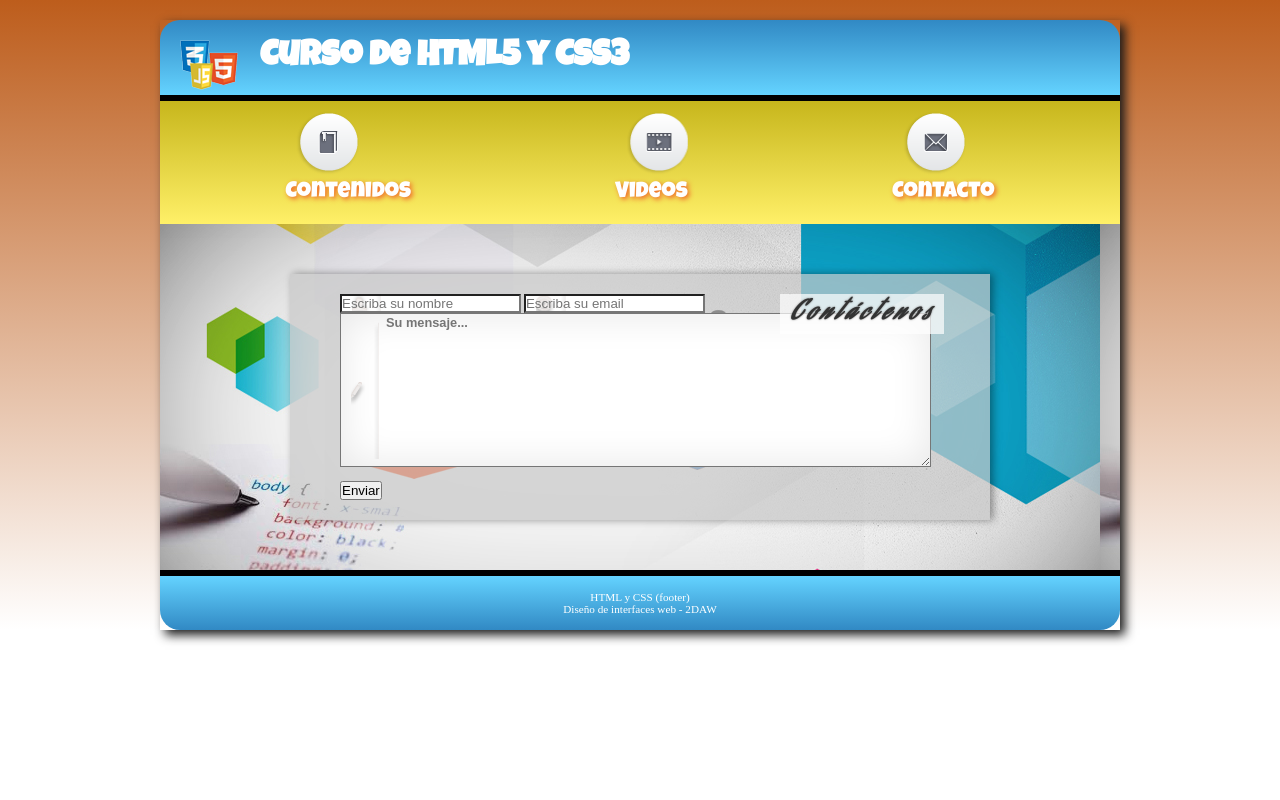
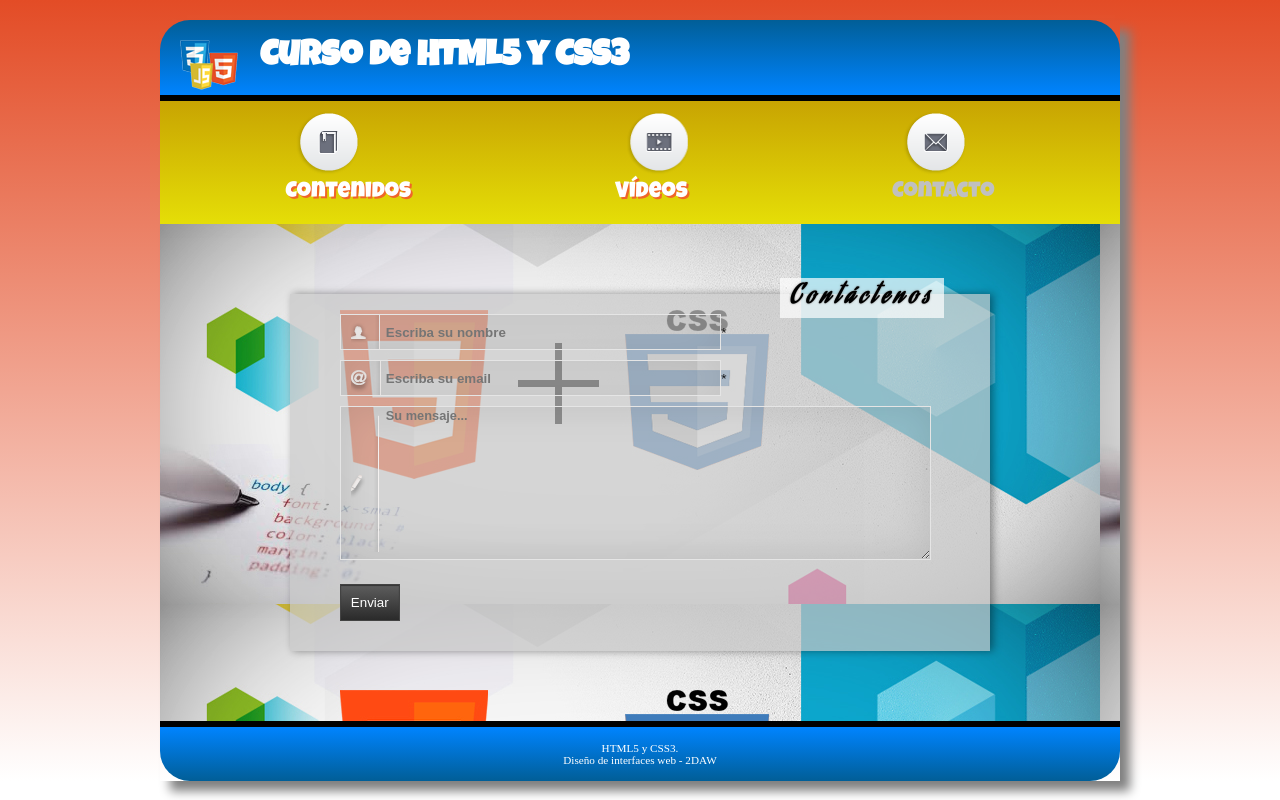
Before and after one commit to agusm088/DAW-diw, a plain HTML site: page cursoFormularios/contacto.html in a window 1280 px wide. Drawn offline with Linux system fonts and the light colour scheme.

Commit message:
Add files via upload

```diff
--- a/cursoFormularios/contacto.html
+++ b/cursoFormularios/contacto.html
@@ -1,58 +1,47 @@
 <!DOCTYPE html>
-<html lang="en">
+<html lang="es">
 
 <head>
     <meta charset="UTF-8">
-    <title>Curso HTML5 y CSS</title>
-    <link id="miniLogo" rel='icon' type='image/x-icon' href=''>
-    <link rel="stylesheet" href="css/form.css">
-    <title>Curso de HTML5 y CSS3</title>
+    <meta name="viewport" content="width=device-width, initial-scale=1.0">
+    <title>Curs HTML5 y CSS3</title>
+    <link rel="stylesheet" href="./css/form.css">
 </head>
 
 <body>
-    <div class="page">
+    <div id="page">
         <header>
-            <h1 class="h1_header"> <img id="logo_cabecera" src="imgs/logo.png" alt="imagen logo">Curso de HTML5 y CSS3</h1>
+            <h1><img src="./imgs/logo.png" alt="logo curso" id="logo">Curso de HTML5 y CSS3</h1>
         </header>
-
         <nav>
             <ul>
-                <li class="contenidos"><a href="index.html">Contenidos</a></li>
-                <li id="submenu" class="videos"><a href="video.html">Videos</a>
+                <li id="contenidos"><a href="index.html">Contenidos</a></li>
+                <li id="videos" class="submenu"><a href="videos.html">Vídeos</a>
                     <ul>
-                        <li><a href="video.html">Video 1</a></li>
-                        <li><a href="">Video 2</a></li>
-                        <li><a href="">Video 3</a></li>
-                    </ul></li>
-                <li class="contacto"><a>Contacto</a></li>
+                        <li><a href="videos.html">Vídeo 1</a></li>
+                        <li><a href="videos.html">Vídeo 2</a></li>
+                        <li><a href="videos.html">Vídeo 3</a></li>
+                    </ul>
+                </li>
+                <li id="contacto">Contacto</li>
             </ul>
         </nav>
-
         <main>
-
             <div id="contenedorFormulario">
-
-                <h1 id="h1_form">Contáctenos</h1>
-
-                <input type="text" id="nombre" name="nombre" placeholder="Escriba su nombre" required>
-
-                <input type="email" id="email" name="email" placeholder="Escriba su email" required>
-
-                <textarea id="mensaje" cols="30" rows="10" placeholder="Su mensaje..." required></textarea>
-
-                <button id="registro-submit" name="registro-submit">Enviar</button>
-
+                <h1>Contáctenos</h1>
+                <form>
+                    <input type="text" id="nombre" name="nombre" placeholder="Escriba su nombre" required><label></label>
+                    <input type="email" id="email" name="email" placeholder="Escriba su email" required><label></label>
+                    <textarea id="mensaje" cols="30" rows="10" placeholder="Su mensaje..." required></textarea>
+                    <button type="submit" id="enviar">Enviar</button>
+                </form>
             </div>
-
-
         </main>
         <footer>
-            <p>HTML y CSS (footer)</p>
-            <p>Diseño de interfaces web - 2DAW</p>
+            <p>HTML5 y CSS3.<br>
+                Diseño de interfaces web - 2DAW</p>
         </footer>
-
     </div>
-
 </body>
 
 </html>
--- a/cursoFormularios/css/form.css
+++ b/cursoFormularios/css/form.css
@@ -1,210 +1,70 @@
 /* Fuentes Importadas */
 @font-face {
-    font-family: LuckiestGuy;
+    font-family: "Luckiest Guy";
     src: url(../fonts/LuckiestGuy-Regular.ttf);
 }
 
 @font-face {
-    font-family: Abel;
+    font-family: "Abel";
     src: url(../fonts/Abel-Regular.ttf);
 }
 
 @font-face {
-    font-family: AguaFina Script;
+    font-family: "Aguafina Script";
     src: url(../fonts/AguafinaScript-Regular.ttf);
 }
 
-/* estilos para el formulario */
-main{
-
-    background-image: url(../imgs/fondoForm.jpg);
-
-    display: flex;
-    flex-direction: column;
-    align-items: center;
-
-}
-
-#contenedorFormulario{
-    position: relative;
-    display: inline-block;
-    margin: 50px;
-    width: 600px;
-
-    /*orden padding/margin:
-    ARRIBA | DERECHA | ABAJO | IZQUIERDA
-    arriba y abajo | izquierda y derecha
-    arriba | izquierda y derecha | abajo */
-    padding-top: 20px;
-    padding-bottom: 20px;
-    padding-left: 50px;
-    padding-right: 50px;
-
-    background-color: rgba(200, 200, 200, 0.7);
-
-    justify-content: left;
-
-    box-shadow: 3px 0px 8px rgba(0, 0, 0, 0.4);
-
-}
-
-#h1_form{
-    position: absolute;
-    border-top: -16px;
-    left: 490px;
-
-    background-color: rgba(255, 255, 255, 0.7);
-
-    font-family: 'AguaFina Script', Courier, monospace;
-    font-style: italic;
-    color: #333;
-
-    letter-spacing: 5px;
-    text-shadow: 0px 0px 2px #777;
-
-    padding-top: 0px;
-    padding-bottom: 0px;
-    padding-left: 10px;
-    padding-right: 10px;
-}
-
-form input,textarea{
-    display: inline-block;
-    border: 1px soid #e5e5e5;
-    color: black;
-    box-shadow: 0px 1px 4px rgba(0, 0, 0, 0.3);
-    box-shadow: inset 0px 0px 40px rgba(0, 0, 0, 0.1);
-    font-weight: bold;
-    padding: 1px 4px 1px 45px;
-    margin-bottom: 10px;
-    transition: all 0.4s ease-in;
-}
-
-form input{
-    height: 32px;
-    width: 330px;
-}
-
-form input:focus{
-    height: 370px;
-    box-shadow: 0px 0px 12px rgba(255, 255, 255);
-}
-
-#nombre{
-    background-image: url("../imgs/icon-nombre.png");
-    background-repeat: no-repeat;
-    background-position: 10px;
-}
-
-#nombre:focus:valid{
-    background-image: url("../imgs/valid.png");
-    background-repeat: no-repeat;
-    background-position: 390px;
-}
-
-#nombre:focus:invalid{
-    background-image: url("../imgs/invalid.png");
-    background-repeat: no-repeat;
-    background-position: 390px;
-}
-
-#email{
-    background-image: url("../imgs/icon-correo.png");
-    background-repeat: no-repeat;
-    background-position: 10px;
-}
-
-#email:focus:valid{
-    background-image: url("../imgs/valid.png");
-    background-repeat: no-repeat;
-    background-position: 390px;
-}
-
-#email:focus:invalid{
-    background-image: url("../imgs/invalid.png");
-    background-repeat: no-repeat;
-    background-position: 390px;
-}
-
-input + label::after{
-    content: "*";
-}
-
-#mensaje{
-    font-family: Arial, Helvetica, sans-serif;
-    font-size: 1em;
-    width: 90%;
-    height: 150px;
-    background-image: url("../imgs/icon-mensaje.png");
-    background-repeat: no-repeat;
-    background-position: 10px;
-
-}
-
-/*CSS PÁGINA*/
 
 * {
+    margin: 0px;
     padding: 0px;
-    margin: 0px;
 }
 
 body {
     padding-top: 20px;
     text-align: center;
-    /*degradado de tono blanco y naranja*/
-    background: linear-gradient(to top, #FFFFFF, #bd5d1c);
+    background: linear-gradient(#e34c26, white);
     background-repeat: no-repeat;
 }
 
-.page {
+#page {
     width: 960px;
     margin-top: 0px;
     margin-bottom: 0px;
     margin-left: auto;
     margin-right: auto;
+    text-align: left;
+    box-shadow: 10px 10px 10px grey;
+}
 
-    text-align: left;
-    /*aplicamos sombra al page*/
-    box-shadow: 5px 5px 10px rgb(26, 26, 26);
+header {
+    font-family: "Luckiest Guy";
+    color: white;
+    font-size: 1.1em;
+    border-bottom: 6px solid black;
+    background: linear-gradient(rgb(1, 94, 151), rgb(0, 132, 255));
+    border-top-left-radius: 30px;
+    border-top-right-radius: 30px;
+    position: relative;
+}
+
+header h1 {
+    padding-top: 20px;
+    padding-bottom: 20px;
+    padding-left: 100px;
+    padding-right: 100px;
 
 }
 
-header {
-    /*degradado de tonos de azules */
-    background: linear-gradient(to top, rgb(100, 211, 255), #3189c4);
-    border-bottom: 6px solid black;
-    font-family: 'LuckiestGuy',Courier, monospace;
-    font-size: 1.1em;
-    color: white;
-    /*introducimos el redondeo al borde superior izquierdo y derecho del header*/
-    border-top-right-radius: 20px;
-    border-top-left-radius: 20px;
-}
-
-#logo_cabecera {
+#logo {
     position: absolute;
     left: 20px;
 }
 
-header h1 {
-    position: relative;
-    align-items: center;
-    /*para centrar verticalmente*/
-    background-position: 25px 15px;
-
-    padding-top: 20px;
-    padding-bottom: 20px;
-    padding-left: 100px;
-    padding-right: 100px;
-}
-
-
-
 nav {
-    /*degradado de tonos amarillos*/
-    background: linear-gradient(to top, rgb(255, 240, 104), #c7b61c);
-    font-family: 'LuckiestGuy' ,Courier, monospace;
+    font-family: "Luckiest Guy";
     font-size: 1.4em;
+    background: linear-gradient(rgb(200, 164, 2), rgb(229, 222, 7));
     color: silver;
     text-align: center;
 }
@@ -217,96 +77,72 @@ nav li {
     margin-left: 100px;
     list-style: none;
     display: inline-block;
+    text-align: center;
     cursor: default;
-    text-align: center;
 }
 
-
-.contenidos {
+#contenidos {
     background-image: url("../imgs/book.png");
     background-repeat: no-repeat;
+    align-items: center;
     background-position: 10px 10px;
 }
 
-.videos {
+#videos {
     background-image: url("../imgs/film.png");
     background-repeat: no-repeat;
+    align-items: center;
     background-position: 10px 10px;
 }
 
-.contacto {
+#contacto {
     background-image: url("../imgs/mail.png");
     background-repeat: no-repeat;
+    align-items: center;
     background-position: 10px 10px;
 }
 
-nav li a {
+li a {
     text-decoration: none;
     color: white;
-    text-shadow: 0px 0px 5px;
-    text-shadow: 2px 2px 5px  #f06529;
+    text-shadow: 2px 2px 0px #f06529;
 }
 
-nav li a:hover {
-    text-shadow: 0px 0px 5px  #ff7e42;
+li a:hover {
+    text-shadow: 0px 0px 5px #ff7e42;
     transition: 0.5s;
-
 }
 
-.clearfix:before,
-.clearfix:after,
-main {
-    font-family: 'Abel' ,Verdana, sans-serif;
-    font-size: 0.8em;
-    background-color: white;
-    overflow: hidden;
-    height: 1%;
-    width: 100%;
+nav>ul>li>a {
+    text-decoration: none;
+    color: white;
 }
 
-h2 {
-    padding: 10px;
-    font-size: 1.2em;
-    /*aplicamos sombra a los titulos de los article*/
-    text-shadow: 5px 3px 6px rgba(0, 0, 0, 0.5);
-}
-
-footer {
-    font-size: 0.7em;
-    color: white;
-    text-align: center;
-    /*degradado de tonos de azules */
-    background: linear-gradient(to top, #3189c4, rgb(100, 211, 255));
-    border-top: 6px black solid;
-    padding-top: 15px;
-    padding-bottom: 15px;
-    /*introducimos el redondeo al borde inferior izquierdo y derecho al footer*/
-    border-bottom-right-radius: 20px;
-    border-bottom-left-radius: 20px;
-}
-
-/*Desplegable submenú*/
-#submenu {
+.submenu {
     position: relative;
 }
 
-/*Todo el submenú*/
-#submenu > ul {
+.submenu>ul>li>a {
+    color: white;
+    margin: auto;
+    text-decoration: none;
+}
+
+.submenu>ul {
     position: absolute;
+    left: -32px;
     height: 0px;
-    right: -35px;
     overflow: hidden;
     width: 145px;
-    transition: height linear 0.6s;
+    transition: height linear .3s;
     z-index: 2;
 }
 
-#submenu:hover > ul {
+.submenu:hover>ul {
     height: 200px;
 }
 
-/*Elementos*/
-#submenu > ul > li {
+.submenu>ul>li {
     padding-top: 10px;
     padding-bottom: 10px;
     display: block;
@@ -314,31 +150,28 @@ footer {
     background-color: #e34c26;
 }
 
-#submenu > ul > li:hover {
+.submenu>ul>li:nth-child(odd) {
+    background-color: #f06529;
+}
+
+
+.submenu>ul>li:hover {
     background-color: #ff7e42;
 }
 
-/*impares*/
-#submenu > ul > li:nth-child(odd) {
-    background-color: #f06529 !important;
-}
-
-/*Bordes*/
-#submenu > ul > li:first-child {
-
-    /*superior*/
-    border-radius: 8px 8px 0px 0px;
-    margin-top: 15px;
+.submenu>ul>li:first-child {
+    border-top-left-radius: 3px;
+    border-top-right-radius: 3px;
+    margin-top: 25px;
     position: relative;
 }
 
-#submenu > ul > li:last-child {
-    /*inferior*/
-    border-radius: 0px 0px 8px 8px;
+.submenu>ul>li:last-child {
+    border-bottom-left-radius: 3px;
+    border-bottom-right-radius: 3px;
 }
 
-/*Triángulo*/
-nav > ul > li > ul > li:first-child:before {
+nav>ul>li>ul>li:first-child:before {
     content: '';
     position: absolute;
     width: 1px;
@@ -351,13 +184,153 @@ nav > ul > li > ul > li:first-child:before {
     z-index: 19;
 }
 
-/*Enlaces submenú*/
-#submenu > ul > li > a {
-    color: #fff;
-    margin: 12px;
-    text-decoration: none;
+/*CSS DE LOS FORMULARIOS*/
+.clearfix:before,
+.clearfix:after,
+main {
+    font-family: "Abel";
+    font-size: 0.8em;
+    background-color: white;
+    width: 95.80%;
+    display: flex;
+    flex-direction: row;
+    padding: 20px;
+    background-image: url("../imgs/fondoForm.jpg");
+    justify-content: center;
+    align-items: center;
 }
 
-#submenu > ul > li:hover {
-    background-color: #ff7e42;
+form input, textarea{
+    display: inline-block;
+    border: 1px solid #e5e5e5;
+    background-color: transparent;
+    color: black;
+    box-shadow: 0px 1px 4px rgba(0, 0, 0, 0.3);
+    box-shadow: inset 0px 0px 40px rgba(0, 0, 0, 0.1);
+    font-weight: bold;
+    padding: 1px 4px 1px 45px;
+    margin-bottom: 10px;
+    transition: all 0.4s ease-in;
 }
+
+form input {
+    height: 32px;
+    width: 330px;
+}
+
+form input:focus {
+    width: 370px;
+    box-shadow: 0px 0px 12px rgb(255, 255, 255);
+}
+
+#nombre {
+    background-image: url("../imgs/icon-nombre.png");
+    background-repeat: no-repeat;
+    background-position: 10px;
+}
+
+#email {
+    background-image: url("../imgs/icon-correo.png");
+    background-repeat: no-repeat;
+    background-position: 10px;
+}
+
+#nombre:focus:valid {
+    background-image: url("../imgs/valid.png");
+    background-repeat: no-repeat;
+    background-position: 390px;
+}
+
+#email:focus:valid {
+    background-image: url("../img/valid.png");
+    background-repeat: no-repeat;
+    background-position: 390px;
+}
+
+#nombre:focus:invalid {
+    background-image: url("../imgs/invalid.png");
+    background-repeat: no-repeat;
+    background-position: 390px;
+}
+
+#email:focus:invalid {
+    background-image: url("../imgs/invalid.png");
+    background-repeat: no-repeat;
+    background-position: 390px;
+}
+
+input + label::after {
+    content: "*";
+}
+
+#mensaje {
+    font-family: Arial, Helvetica, sans-serif;
+    font-size: 1em;
+    width: 90%;
+    height: 150px;
+    background-image: url("../imgs/icon-mensaje.png");
+    background-repeat: no-repeat;
+    background-position: 10px;
+
+}
+
+#mensaje:focus {
+    box-shadow: 0px 0px 12px rgb(255, 255, 255);
+}
+
+#enviar {
+    margin: 10px 0px 10px 0px;
+    padding: 10px;
+    border: 1px solid #434343;
+    color: white;
+    background: linear-gradient(#5e5e5e, #2a2a2a);
+    box-shadow: inset 0px 1px 1px #353535;
+    cursor: pointer;
+}
+
+#enviar:hover{
+    background: linear-gradient(#2a2a2a, #5e5e5e);
+}
+
+#contenedorFormulario {
+    position: relative;
+    display: inline-block;
+    margin: 50px;
+    width: 600px;
+    padding-top: 20px;
+    padding-right: 50px;
+    padding-bottom: 20px;
+    padding-left: 50px;
+    background-color: rgba(200, 200, 200, 0.7);
+    justify-content: left;
+    box-shadow: 3px 0px 8px rgba(0, 0, 0, 0.4);
+}
+
+#contenedorFormulario h1 {
+    position: absolute;
+    top: -16px;
+    left: 490px;
+    background-color: rgba(255, 255, 255, 0.7);
+    font-family: "Aguafina Script";
+    letter-spacing: 5px;
+    text-shadow: 0px 0px 2px #777;
+    padding: 0px 10px 0px 10px;
+
+}
+
+footer {
+    color: white;
+    font-size: 0.7em;
+    text-align: center;
+    background: linear-gradient(rgb(0, 132, 255), rgb(1, 94, 151));
+    border-top: 6px black solid;
+    padding-top: 15px;
+    padding-bottom: 15px;
+    border-bottom-left-radius: 30px;
+    border-bottom-right-radius: 30px;
+
+}
+
+footer a {
+    color: white;
+}
```
